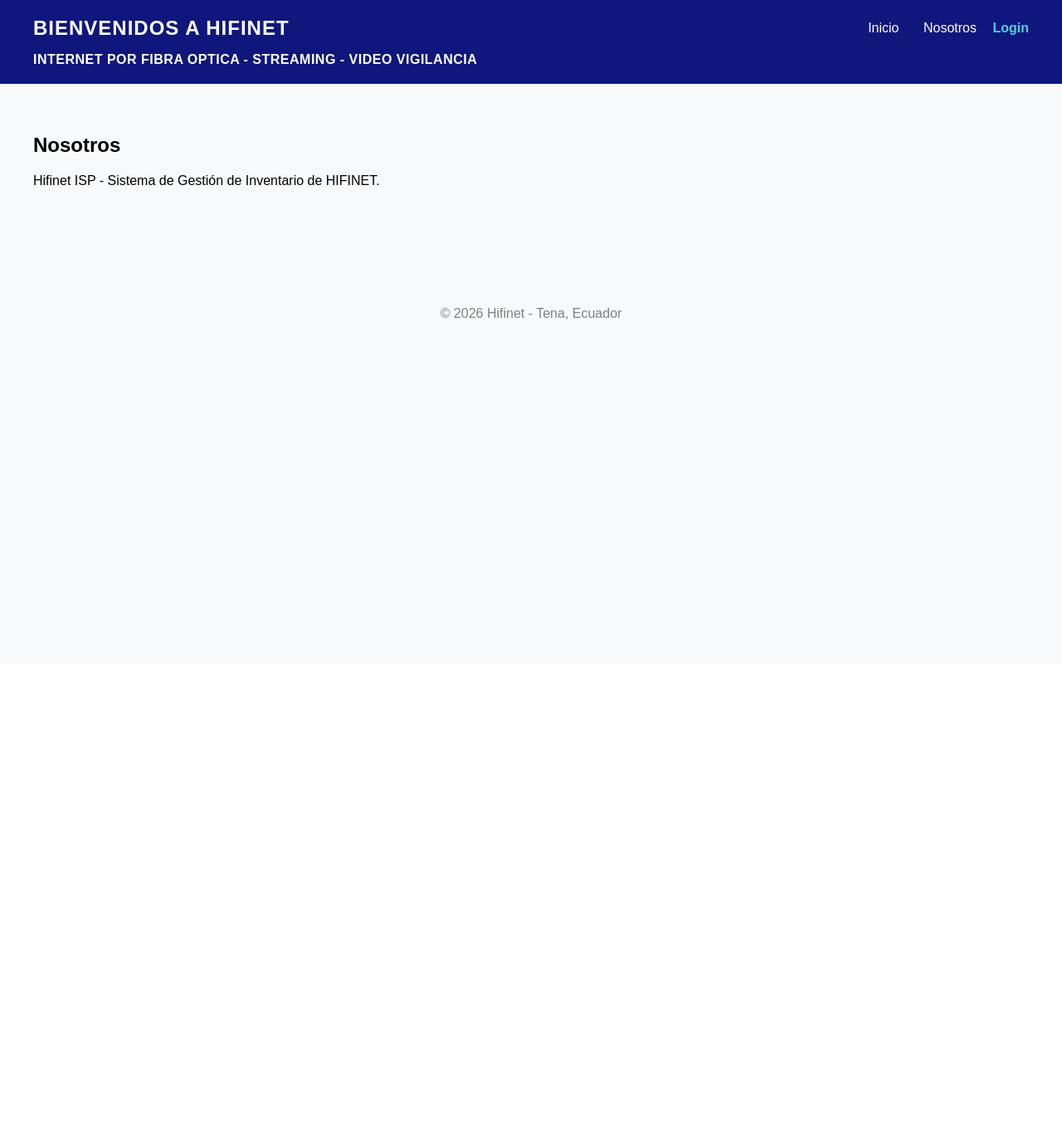
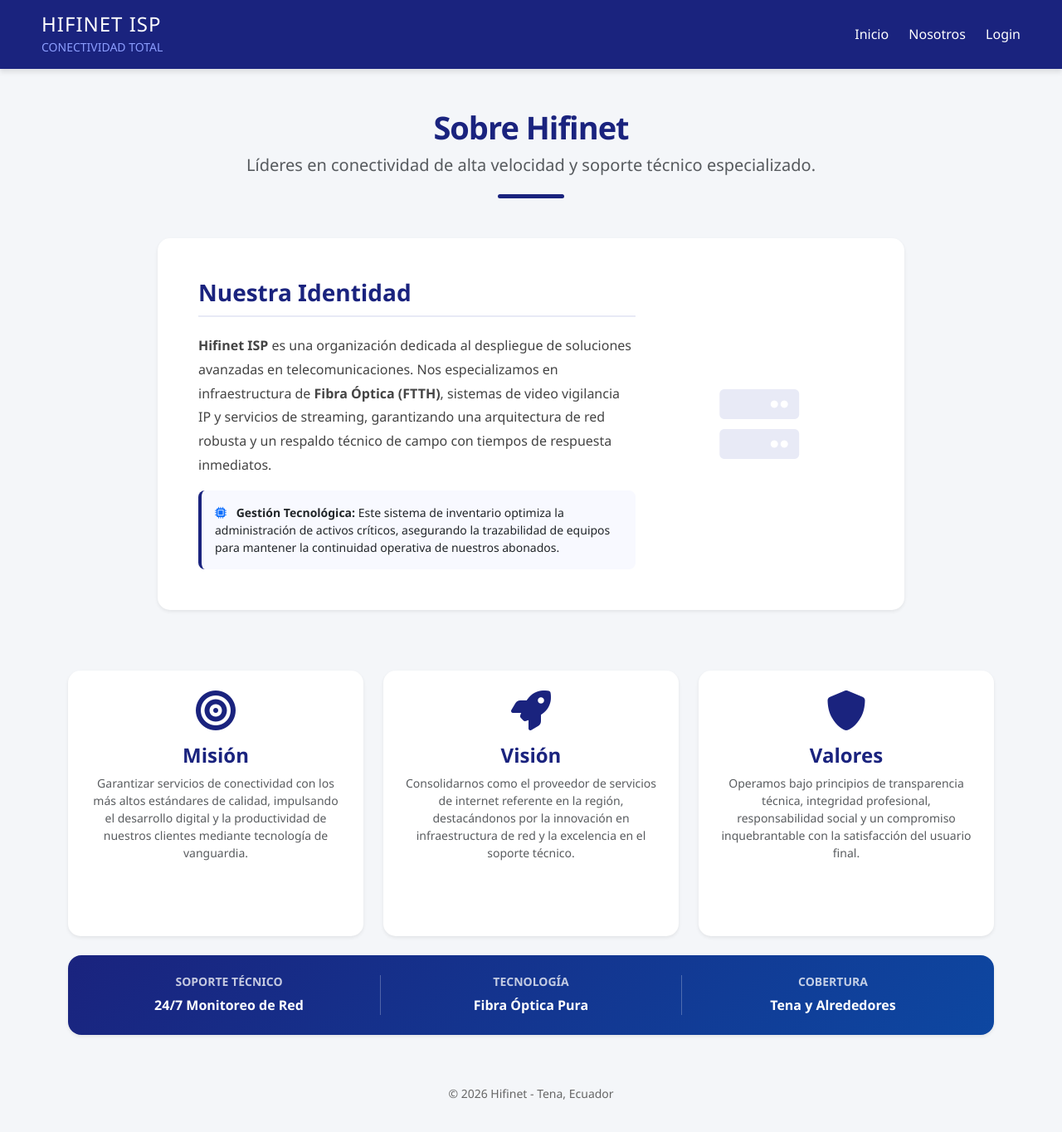
Before and after one commit to BEHEMOTH93/proyecto_hifinet, a Flask app: page /about in a window 1280 px wide. Shown: the whole page at 83% size. Before the commit the page ends 385 px from the top, so only its background shows below. Run offline with Flask 3, Linux system fonts and the light colour scheme.

Commit message:
Tarea: Semana 16: Pruebas y despliegue local de la aplicación web

```diff
--- a/app.py
+++ b/app.py
@@ -44,6 +44,7 @@ def index():
 
 @app.route('/about')
 def about():
+    # Único cambio: Asegurar que renderice la nueva plantilla de Nosotros
     return render_template('about.html')
 
 # --- AUTENTICACIÓN ---
@@ -64,7 +65,6 @@ def login():
             if data and check_password_hash(data[3], password):
                 user = Usuario(data[0], data[1], data[2], data[3])
                 login_user(user)
-                # FORZAMOS EL REDIRECCIONAMIENTO AL INDEX (INICIO)
                 return redirect(url_for('index'))
 
             flash('Login incorrecto')
@@ -98,7 +98,7 @@ def logout():
     logout_user()
     return redirect(url_for('index'))
 
-# --- GESTIÓN DE PRODUCTOS (CRUD RELACIONAL) ---
+# --- GESTIÓN DE PRODUCTOS ---
 
 @app.route('/datos')
 @login_required
@@ -109,7 +109,7 @@ def listar_productos():
         cursor = conexion.cursor(dictionary=True)
         sql = """
             SELECT p.id, p.nombre, p.descripcion, p.cantidad, p.precio, p.id_categoria,
-                   c.nombre_categoria
+                    c.nombre_categoria
             FROM productos p
             LEFT JOIN categorias c ON p.id_categoria = c.id_categoria
         """
@@ -142,7 +142,7 @@ def agregar():
     cats = cursor.fetchall()
     cursor.close()
     conexion.close()
-    return render_template('producto_form.html', categorias=cats)
+    return render_template('producto_form.html', categorias=cats, producto=None)
 
 @app.route('/editar/<int:id>', methods=['GET', 'POST'])
 @login_required
@@ -155,7 +155,7 @@ def editar_producto(id):
         stock = request.form.get('stock')
         id_cat = request.form.get('id_categoria')
         cursor.execute("UPDATE productos SET nombre=%s, precio=%s, cantidad=%s, id_categoria=%s WHERE id=%s",
-                       (nombre, precio, stock, id_cat, id))
+                        (nombre, precio, stock, id_cat, id))
         conexion.commit()
         cursor.close()
         conexion.close()
@@ -223,7 +223,7 @@ def exportar(formato):
         return Response(res, mimetype='text/plain',
                         headers={"Content-disposition": "attachment; filename=inventario.txt"})
 
-# --- REPORTE PDF PROFESIONAL (ESTILO EXACTO IMAGEN 2) ---
+# --- REPORTE PDF (RESTAURADO ORIGINAL) ---
 
 @app.route('/reporte_pdf')
 @login_required
@@ -235,12 +235,10 @@ def reporte_pdf():
 
     if conexion:
         cursor = conexion.cursor(dictionary=True)
-        # Traemos descripción y categoría
         sql = "SELECT p.*, c.nombre_categoria FROM productos p LEFT JOIN categorias c ON p.id_categoria = c.id_categoria"
         cursor.execute(sql)
         productos = cursor.fetchall()
 
-        # Auditoría
         try:
             sql_log = "INSERT INTO historial_descargas (id_usuario, nombre_usuario, fecha_hora, archivo_nombre) VALUES (%s, %s, %s, %s)"
             cursor.execute(sql_log, (current_user.id, current_user.nombre, ahora_dt, nombre_archivo_pdf))
@@ -253,31 +251,25 @@ def reporte_pdf():
     pdf = FPDF()
     pdf.add_page()
 
-    # 1. LOGO IZQUIERDA
     try:
         pdf.image('static/imagen.jpg.jpeg', 10, 8, 33)
     except: pass
 
-    # 2. TITULO AZUL HIFINET S.A.
     pdf.set_font("Arial", 'B', 20)
-    pdf.set_text_color(0, 51, 102) # Color azul oscuro de la imagen
+    pdf.set_text_color(0, 51, 102)
     pdf.cell(80); pdf.cell(30, 10, "HIFINET S.A.", ln=True, align='C')
 
-    # 3. USUARIO Y FECHA DERECHA
     pdf.set_font("Arial", 'I', 10); pdf.set_text_color(0, 0, 0)
     pdf.cell(0, 10, f"Generado por: {current_user.nombre}", ln=True, align='R')
     pdf.cell(0, 5, f"Fecha: {ahora_dt.strftime('%d/%m/%Y %H:%M:%S')}", ln=True, align='R')
 
     pdf.ln(10)
-
-    # 4. TITULO CENTRAL
     pdf.set_font("Arial", 'B', 16)
     pdf.cell(0, 10, "REPORTE DE INVENTARIO DE EQUIPOS", ln=True, align='C')
     pdf.ln(5)
 
-    # 5. CABECERA TABLA (AZUL)
     pdf.set_font("Arial", 'B', 11)
-    pdf.set_fill_color(0, 51, 102); pdf.set_text_color(255, 255, 255) # Azul fondo, Blanco texto
+    pdf.set_fill_color(0, 51, 102); pdf.set_text_color(255, 255, 255)
 
     pdf.cell(15, 10, 'ID', 1, 0, 'C', True)
     pdf.cell(65, 10, 'Producto', 1, 0, 'C', True)
@@ -285,7 +277,6 @@ def reporte_pdf():
     pdf.cell(30, 10, 'Precio', 1, 0, 'C', True)
     pdf.cell(30, 10, 'Cant.', 1, 1, 'C', True)
 
-    # 6. FILAS DE LA TABLA
     pdf.set_font("Arial", '', 10); pdf.set_text_color(0, 0, 0)
     for p in productos:
         pdf.cell(15, 10, str(p.get('id', '0')), 1, 0, 'C')
@@ -294,12 +285,10 @@ def reporte_pdf():
         pdf.cell(30, 10, f"${p.get('precio', 0.0)}", 1, 0, 'R')
         pdf.cell(30, 10, str(p.get('cantidad', '0')), 1, 1, 'C')
 
-    # 7. PIE DE PÁGINA
     pdf.ln(10)
     pdf.set_font("Arial", 'I', 8)
     pdf.cell(0, 10, "Hifinet S.A. - Documento Interno de Control de Inventarios", 0, 0, 'C')
 
-    # ENVIAR EL ARCHIVO DIRECTAMENTE
     output = io.BytesIO()
     pdf_out = pdf.output(dest='S').encode('latin-1')
     output.write(pdf_out)
@@ -308,4 +297,4 @@ def reporte_pdf():
 
 if __name__ == '__main__':
     port = int(os.environ.get("PORT", 5000))
-    app.run(host='0.0.0.0', port=port)
+    app.run(host='0.0.0.0', port=port, debug=True)
--- a/inventario/data/datos.csv
+++ b/inventario/data/datos.csv
@@ -5,3 +5,4 @@ Antena Hifinet,Antena de largo alcance,5,100.0
 Router Wireless Tp-link Wifi 6 1500mbps Dual Band,wifi 6 / 6 antenas,10,80.0
 LAPTOP LENOVO I5,700.0,10
 Memoria Ram kingston 16 Gb DDR4,110.0,10
+Streaming 150 canales Nacional/Internacional,5,100
--- a/inventario/data/datos.json
+++ b/inventario/data/datos.json
@@ -38,5 +38,10 @@
         "nombre": "Memoria Ram kingston 16 Gb DDR4",
         "precio": 110.0,
         "stock": 10
+    },
+    {
+        "nombre": "Streaming 150 canales Nacional/Internacional",
+        "precio": 5.0,
+        "stock": 100
     }
 ]
--- a/inventario/data/datos.txt
+++ b/inventario/data/datos.txt
@@ -5,3 +5,4 @@ Antena Hifinet,Antena de largo alcance,5,100.0
 Router Wireless Tp-link Wifi 6 1500mbps Dual Band,wifi 6 / 6 antenas,10,80.0
 LAPTOP LENOVO I5,700.0,10
 Memoria Ram kingston 16 Gb DDR4,110,10
+Streaming 150 canales Nacional/Internacional,5,100
--- a/templates/about.html
+++ b/templates/about.html
@@ -1,8 +1,78 @@
 {% extends "base.html" %}
 
 {% block content %}
-<div class="card">
-    <h2>Nosotros</h2>
-    <p>Hifinet ISP - Sistema de Gestión de Inventario de HIFINET.</p>
+<div class="text-center mb-5">
+    <h1 style="color: #1a237e; font-weight: 800; font-size: 38px; letter-spacing: -1px;">Sobre Hifinet</h1>
+    <p class="text-muted fs-5">Líderes en conectividad de alta velocidad y soporte técnico especializado.</p>
+    <div style="width: 80px; height: 5px; background: #1a237e; margin: 20px auto; border-radius: 10px;"></div>
+</div>
+
+<div class="card shadow-sm border-0 mb-4" style="border-radius: 15px;">
+    <div class="row align-items-center p-4">
+        <div class="col-md-8">
+            <h3 style="color: #1a237e; font-weight: 700; margin-bottom: 20px;">Nuestra Identidad</h3>
+            <p style="line-height: 1.8; color: #444; font-size: 16px;">
+                <strong>Hifinet ISP</strong> es una organización dedicada al despliegue de soluciones avanzadas en telecomunicaciones.
+                Nos especializamos en infraestructura de <strong>Fibra Óptica (FTTH)</strong>, sistemas de video vigilancia IP y servicios de streaming,
+                garantizando una arquitectura de red robusta y un respaldo técnico de campo con tiempos de respuesta inmediatos.
+            </p>
+            <div class="p-3 rounded-3" style="background-color: #f8f9ff; border-left: 4px solid #1a237e;">
+                <p class="small mb-0 text-dark">
+                    <i class="fas fa-microchip me-2 text-primary"></i>
+                    <strong>Gestión Tecnológica:</strong> Este sistema de inventario optimiza la administración de activos críticos, asegurando la trazabilidad de equipos para mantener la continuidad operativa de nuestros abonados.
+                </p>
+            </div>
+        </div>
+        <div class="col-md-4 text-center d-none d-md-block">
+            <i class="fas fa-server fa-6x" style="color: #e8eaf6;"></i>
+        </div>
+    </div>
+</div>
+
+<div class="row g-4 mt-1">
+    <div class="col-md-4">
+        <div class="card h-100 text-center shadow-sm border-0 p-4" style="border-radius: 15px;">
+            <div class="mb-3">
+                <i class="fas fa-bullseye fa-3x" style="color: #1a237e;"></i>
+            </div>
+            <h4 class="fw-bold" style="color: #1a237e;">Misión</h4>
+            <p class="text-muted" style="font-size: 14px;">Garantizar servicios de conectividad con los más altos estándares de calidad, impulsando el desarrollo digital y la productividad de nuestros clientes mediante tecnología de vanguardia.</p>
+        </div>
+    </div>
+    <div class="col-md-4">
+        <div class="card h-100 text-center shadow-sm border-0 p-4" style="border-radius: 15px;">
+            <div class="mb-3">
+                <i class="fas fa-rocket fa-3x" style="color: #1a237e;"></i>
+            </div>
+            <h4 class="fw-bold" style="color: #1a237e;">Visión</h4>
+            <p class="text-muted" style="font-size: 14px;">Consolidarnos como el proveedor de servicios de internet referente en la región, destacándonos por la innovación en infraestructura de red y la excelencia en el soporte técnico.</p>
+        </div>
+    </div>
+    <div class="col-md-4">
+        <div class="card h-100 text-center shadow-sm border-0 p-4" style="border-radius: 15px;">
+            <div class="mb-3">
+                <i class="fas fa-shield-alt fa-3x" style="color: #1a237e;"></i>
+            </div>
+            <h4 class="fw-bold" style="color: #1a237e;">Valores</h4>
+            <p class="text-muted" style="font-size: 14px;">Operamos bajo principios de transparencia técnica, integridad profesional, responsabilidad social y un compromiso inquebrantable con la satisfacción del usuario final.</p>
+        </div>
+    </div>
+</div>
+
+<div class="mt-5 p-4 text-center rounded-4 shadow-sm" style="background: linear-gradient(135deg, #1a237e 0%, #0d47a1 100%); color: white;">
+    <div class="row">
+        <div class="col-md-4">
+            <h6 class="text-uppercase small fw-bold opacity-75">Soporte Técnico</h6>
+            <p class="mb-0 fw-bold">24/7 Monitoreo de Red</p>
+        </div>
+        <div class="col-md-4 border-start border-end border-white border-opacity-25">
+            <h6 class="text-uppercase small fw-bold opacity-75">Tecnología</h6>
+            <p class="mb-0 fw-bold">Fibra Óptica Pura</p>
+        </div>
+        <div class="col-md-4">
+            <h6 class="text-uppercase small fw-bold opacity-75">Cobertura</h6>
+            <p class="mb-0 fw-bold">Tena y Alrededores</p>
+        </div>
+    </div>
 </div>
 {% endblock %}
--- a/templates/base.html
+++ b/templates/base.html
@@ -3,47 +3,40 @@
 <head>
     <meta charset="UTF-8">
     <meta name="viewport" content="width=device-width, initial-scale=1.0">
-    <title>BIENVENIDOS A HIFINET</title>
-    <style>
-        body { margin: 0; font-family: Arial, sans-serif; background-color: #f8f9fa; }
-        .hifinet-header { background-color: #0f177c; color: white; padding: 20px 40px; display: flex; justify-content: space-between; align-items: flex-start; }
-        .hifinet-titles h1 { margin: 0 0 15px 0; font-size: 24px; font-weight: bold; letter-spacing: 1px; }
-        .hifinet-titles h2 { margin: 0; font-size: 16px; font-weight: bold; letter-spacing: 0.5px; }
-        .hifinet-nav { margin-top: 5px; }
-        .hifinet-nav a { color: white; text-decoration: none; margin-left: 25px; font-size: 16px; }
-        .hifinet-nav a:hover { text-decoration: underline; }
-        /* Resaltamos el menú de inventario */
-        .nav-destacado { color: #ece9f0 !important; font-weight: bold; }
-    </style>
+    <title>HIFINET ISP</title>
+
+    <link href="https://cdn.jsdelivr.net/npm/bootstrap@5.3.0/dist/css/bootstrap.min.css" rel="stylesheet">
+    <link rel="stylesheet" href="https://cdnjs.cloudflare.com/ajax/libs/font-awesome/6.0.0/css/all.min.css">
+    <link rel="stylesheet" href="{{ url_for('static', filename='styles.css') }}?v=1.3">
 </head>
 <body>
 
-    <header class="hifinet-header">
+    <header class="navbar">
         <div class="hifinet-titles">
-            <h1>BIENVENIDOS A HIFINET</h1>
-            <h2>INTERNET POR FIBRA OPTICA - STREAMING - VIDEO VIGILANCIA</h2>
+            <h1 style="color: white; margin: 0; font-size: 24px;">HIFINET ISP</h1>
+            <small style="color: #8c9eff;">CONECTIVIDAD TOTAL</small>
         </div>
-        <nav class="hifinet-nav">
+        <nav class="nav-links">
             <a href="{{ url_for('index') }}">Inicio</a>
             <a href="{{ url_for('about') }}">Nosotros</a>
-
             {% if current_user.is_authenticated %}
-                <a href="{{ url_for('listar_productos') }}" style="color: #e7e8ed; font-weight: bold;">Inventario y Reportes</a>
-                <a href="{{ url_for('logout') }}" style="color: #ff6b6b; font-weight: bold; margin-left: 15px;">Logout ({{ current_user.nombre }})</a>
+                <a href="{{ url_for('listar_productos') }}">Inventario</a>
+                <a href="{{ url_for('logout') }}" style="color: #ff8a80;">Salir</a>
             {% else %}
-                <a href="{{ url_for('login') }}" style="color: #4dd0e1; font-weight: bold; margin-left: 15px;">Login</a>
+                <a href="{{ url_for('login') }}">Login</a>
             {% endif %}
         </nav>
     </header>
 
-    <main style="padding: 40px;">
+    <div class="container mt-5">
         {% block content %}
         {% endblock %}
-    </main>
+    </div>
 
-    <footer style="text-align: center; padding: 20px; color: gray; margin-top: 50px;">
+    <footer>
         <p>&copy; 2026 Hifinet - Tena, Ecuador</p>
     </footer>
 
+    <script src="https://cdn.jsdelivr.net/npm/bootstrap@5.3.0/dist/js/bootstrap.bundle.min.js"></script>
 </body>
 </html>
--- a/templates/index.html
+++ b/templates/index.html
@@ -98,7 +98,7 @@
             </p>
 
             <p style="margin-top: 50px; color: #060606; font-size: 13px;">
-                &#169; 2026 Hifinet - Quito / Tena, Ecuador
+                &#169; 2026 Hifinet - Tena, Ecuador
             </p>
         </div>
     </div>
```
